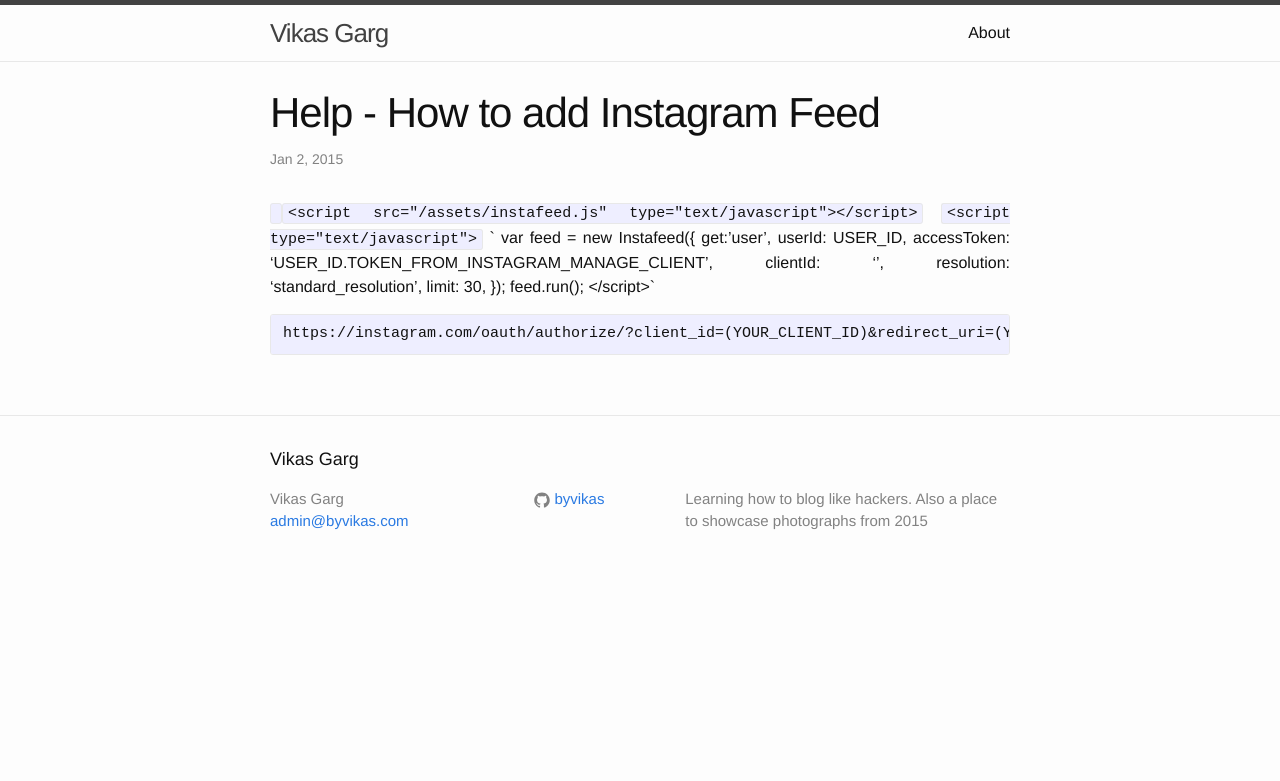
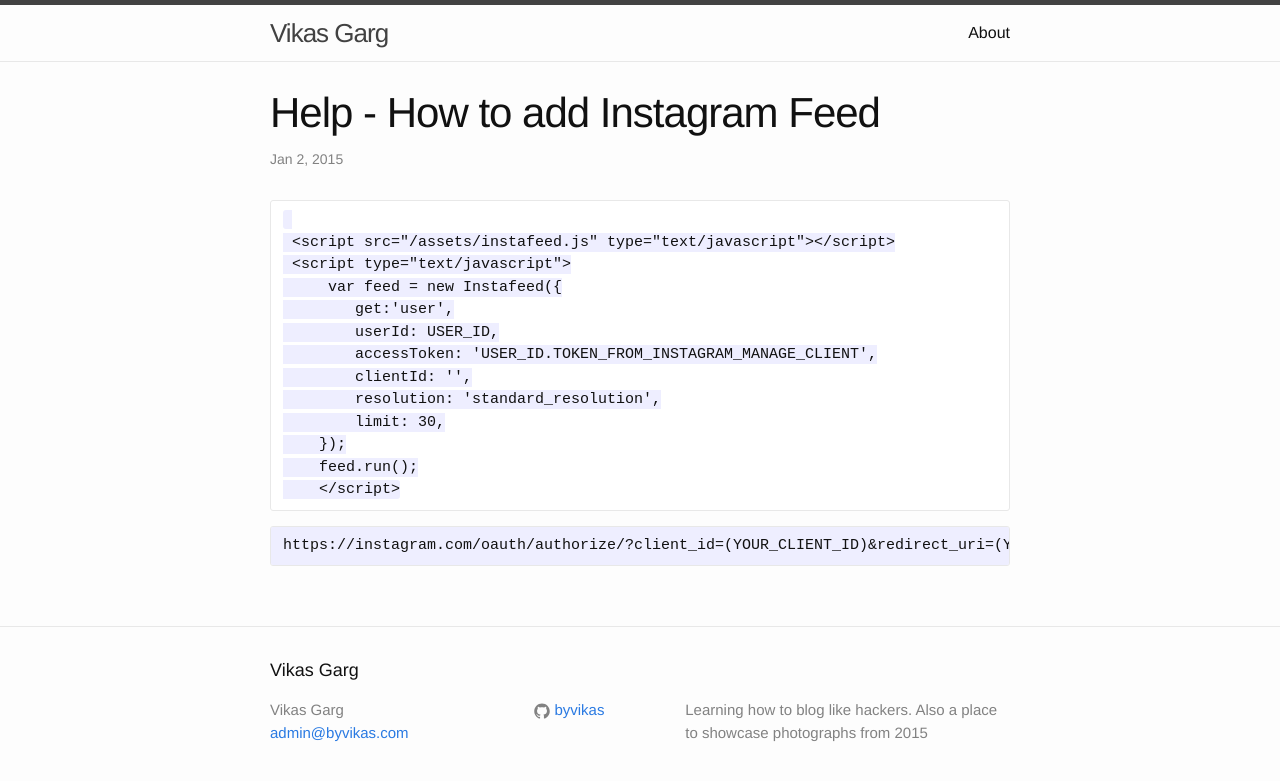
Before and after one commit to byvikas/byvikas.github.io, a Jekyll site: the page built from _posts/2015-01-02-how-to-add-Instagram-feed.md, in a window 1280 px wide. Shown: the top 781 px of the page. Built offline with Jekyll 4.4.1, drawn with Linux system fonts in a browser that asks for light colours; a script that is not in the unit is left out.

Commit message:
Update 2015-01-02-how-to-add-Instagram-feed.md

````diff
--- a/_posts/2015-01-02-how-to-add-Instagram-feed.md
+++ b/_posts/2015-01-02-how-to-add-Instagram-feed.md
@@ -5,11 +5,11 @@ date:   2015-01-02 21:19:23
 categories: help css
 ---
 
-`{% assign image = '{{image}}' %}`
- `{% assign link = '{{link}}' %}`
- `<script src="/assets/instafeed.js" type="text/javascript"></script>`
- `<script type="text/javascript">`
-     ` var feed = new Instafeed({
+```{% assign image = '{{image}}' %}
+ {% assign link = '{{link}}' %}
+ <script src="/assets/instafeed.js" type="text/javascript"></script>
+ <script type="text/javascript">
+     var feed = new Instafeed({
     	get:'user',
 	userId: USER_ID,
 	accessToken: 'USER_ID.TOKEN_FROM_INSTAGRAM_MANAGE_CLIENT',
@@ -18,8 +18,8 @@ categories: help css
         limit: 30,
     });
     feed.run();
-    </script>`
-
+    </script>
+```
 <pre>
 https://instagram.com/oauth/authorize/?client_id=(YOUR_CLIENT_ID)&redirect_uri=(YOUR_URL)&response_type=token
 </pre>
````
